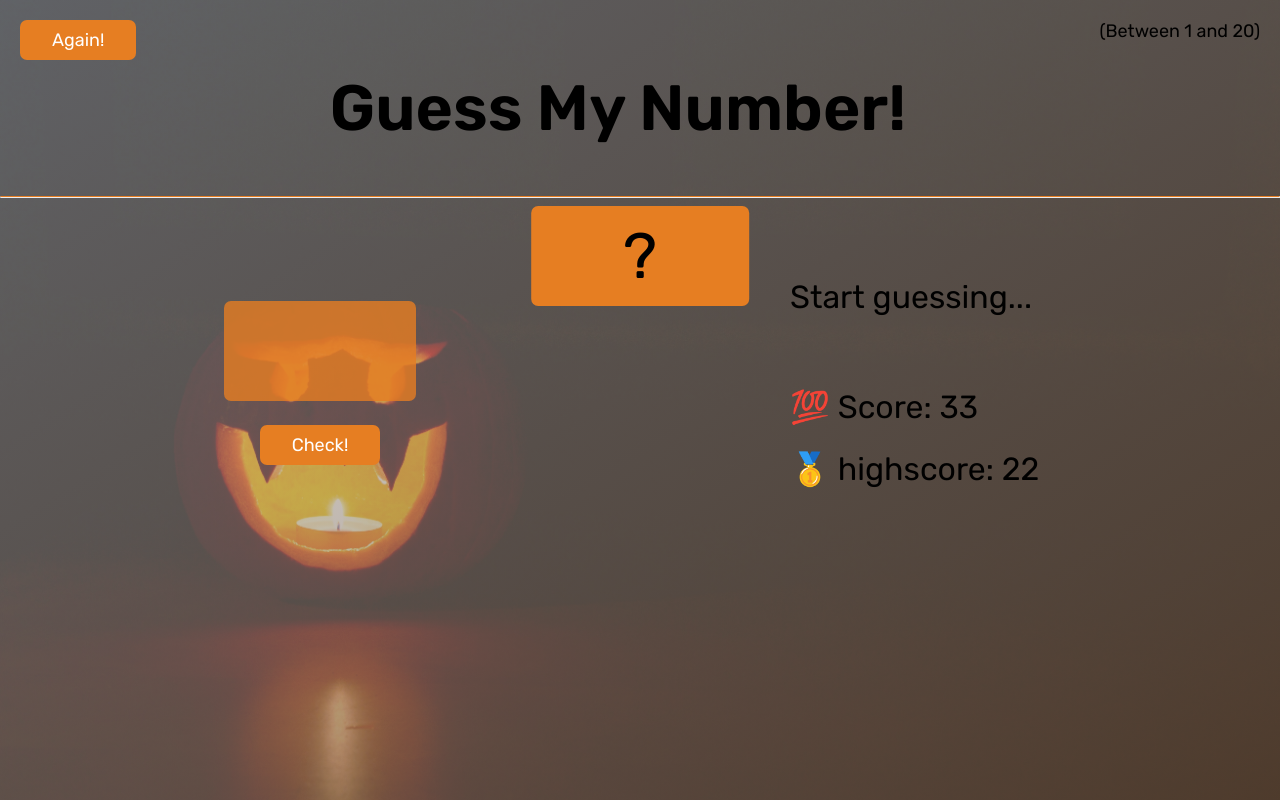
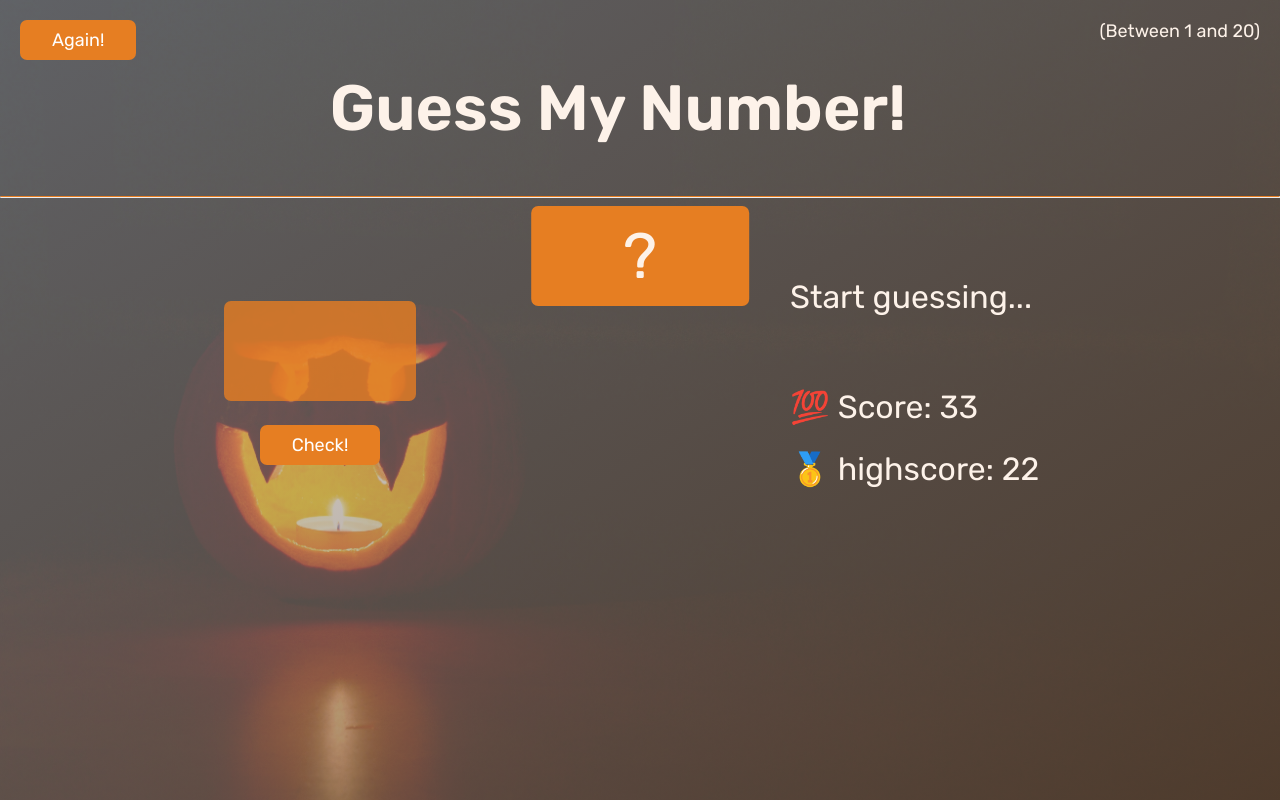
Before and after one commit to adnan725/Guess-my-number, a plain HTML site: page index.html in a window 1280 px wide. Drawn offline with Linux system fonts and the light colour scheme.

Commit message:
CSS file is modified

```diff
--- a/styles.css
+++ b/styles.css
@@ -6,6 +6,7 @@
 
 html {
   background-color: rgb(253, 242, 233);
+  color: rgb(253, 242, 233);
 }
 
 main {
```
